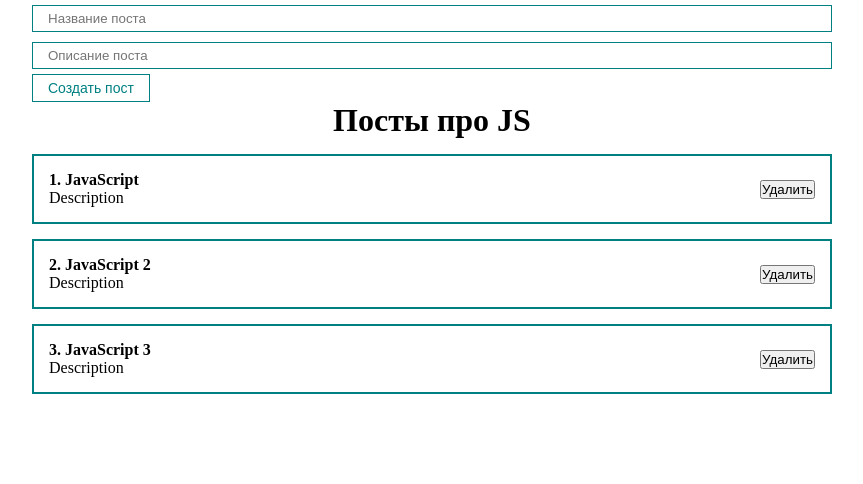
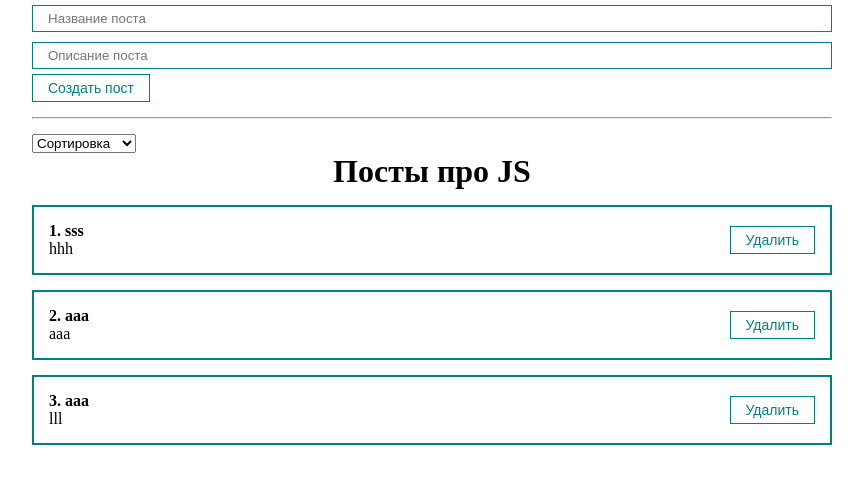
Before and after one commit to RaiseOnce/react-course, a React (Create React App) app: page / in a window 1280 px wide. Shown: the top 484 px of the page, without its empty margins (208-1071 px from the left). Built offline with nearby package versions, Linux system fonts and the light colour scheme.

Commit message:
sort is done

```diff
--- a/src/App.js
+++ b/src/App.js
@@ -1,44 +1,52 @@
-import React, { useRef, useState } from 'react'
-import Counter from './components/Counter'
+import React, { useState } from 'react'
 import './styles/App.css'
-import PostItem from './components/PostItem'
 import PostList from './components/PostList'
-import MyButton from './components/UI/button/MyButton'
-import MyInput from './components/UI/input/MyInput'
+
+import PostForm from './components/PostForm'
+import MySelect from './components/UI/select/MySelect'
 
 function App() {
   const [posts, setPosts] = useState([
-    { id: 1, title: 'JavaScript', body: 'Description' },
-    { id: 2, title: 'JavaScript 2', body: 'Description' },
-    { id: 3, title: 'JavaScript 3', body: 'Description' },
+    { id: 1, title: 'sss', body: 'hhh' },
+    { id: 2, title: 'aaa', body: 'aaa' },
+    { id: 3, title: 'aaa', body: 'lll' },
   ])
 
-  const [post, setPost] = useState({ title: '', body: '' })
+  const [selectedSort, setSelectedSort] = useState('')
 
-  const addNewPost = (e) => {
-    e.preventDefault()
-    setPosts([...posts, { ...post, id: Date.now() }])
-    setPost({ title: '', body: '' })
+  const createPost = (newPost) => {
+    setPosts([...posts, newPost])
+  }
+
+  const removePost = (post) => {
+    setPosts(posts.filter((item) => item.id !== post.id))
+  }
+
+  const sortPosts = (sort) => {
+    setSelectedSort(sort)
+    setPosts([...posts].sort((a, b) => a[sort].localeCompare(b[sort])))
   }
 
   return (
     <div className="App">
-      <form>
-        <MyInput
-          value={post.title}
-          onChange={(e) => setPost({ ...post, title: e.target.value })}
-          type="text"
-          placeholder="Название поста"
+      <PostForm create={createPost} />
+      <hr style={{ margin: '15px 0' }} />
+      <div>
+        <MySelect
+          value={selectedSort}
+          onChange={sortPosts}
+          defaultValue="Сортировка"
+          options={[
+            { value: 'title', name: 'По названию' },
+            { value: 'body', name: 'По описанию' },
+          ]}
         />
-        <MyInput
-          value={post.body}
-          onChange={(e) => setPost({ ...post, body: e.target.value })}
-          type="text"
-          placeholder="Описание поста"
-        />
-        <MyButton onClick={addNewPost}>Создать пост</MyButton>
-      </form>
-      <PostList posts={posts} title="Посты про JS" />
+      </div>
+      {posts.length !== 0 ? (
+        <PostList remove={removePost} posts={posts} title="Посты про JS" />
+      ) : (
+        <h1 style={{ textAlign: 'center' }}>Посты не найдены</h1>
+      )}
     </div>
   )
 }
--- /dev/null
+++ b/src/components/PostForm.jsx
@@ -0,0 +1,37 @@
+import React, { useState } from 'react'
+import MyInput from './UI/input/MyInput'
+import MyButton from './UI/button/MyButton'
+
+const PostForm = ({ create }) => {
+  const [post, setPost] = useState({ title: '', body: '' })
+
+  const addNewPost = (e) => {
+    e.preventDefault()
+    const newPost = {
+      ...post,
+      id: Date.now(),
+    }
+    create(newPost)
+    setPost({ title: '', body: '' })
+  }
+
+  return (
+    <form>
+      <MyInput
+        value={post.title}
+        onChange={(e) => setPost({ ...post, title: e.target.value })}
+        type="text"
+        placeholder="Название поста"
+      />
+      <MyInput
+        value={post.body}
+        onChange={(e) => setPost({ ...post, body: e.target.value })}
+        type="text"
+        placeholder="Описание поста"
+      />
+      <MyButton onClick={addNewPost}>Создать пост</MyButton>
+    </form>
+  )
+}
+
+export default PostForm
--- a/src/components/PostItem.jsx
+++ b/src/components/PostItem.jsx
@@ -1,4 +1,5 @@
 import React from 'react'
+import MyButton from './UI/button/MyButton'
 
 const PostItem = (props) => {
   return (
@@ -10,7 +11,7 @@
         <div>{props.post.body}</div>
       </div>
       <div className="post__btns">
-        <button>Удалить</button>
+        <MyButton onClick={() => props.remove(props.post)}>Удалить</MyButton>
       </div>
     </div>
   )
--- a/src/components/PostList.jsx
+++ b/src/components/PostList.jsx
@@ -1,12 +1,17 @@
 import React from 'react'
 import PostItem from './PostItem'
 
-const PostList = ({ posts, title }) => {
+const PostList = ({ posts, title, remove }) => {
   return (
     <div>
       <h1 style={{ textAlign: 'center' }}>{title}</h1>
       {posts.map((post, index) => (
-        <PostItem number={index + 1} post={post} key={post.id} />
+        <PostItem
+          remove={remove}
+          number={index + 1}
+          post={post}
+          key={post.id}
+        />
       ))}
     </div>
   )
--- /dev/null
+++ b/src/components/UI/select/MySelect.jsx
@@ -0,0 +1,18 @@
+import React from 'react'
+
+const MySelect = ({ options, defaultValue, value, onChange }) => {
+  return (
+    <select value={value} onChange={(event) => onChange(event.target.value)}>
+      <option disabled value="">
+        {defaultValue}
+      </option>
+      {options.map((option) => (
+        <option key={option.value} value={option.value}>
+          {option.name}
+        </option>
+      ))}
+    </select>
+  )
+}
+
+export default MySelect
```
